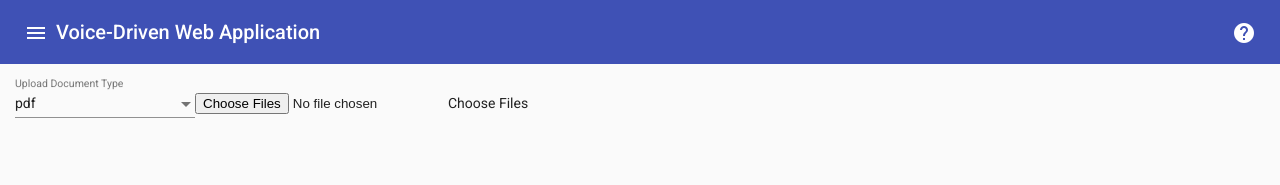
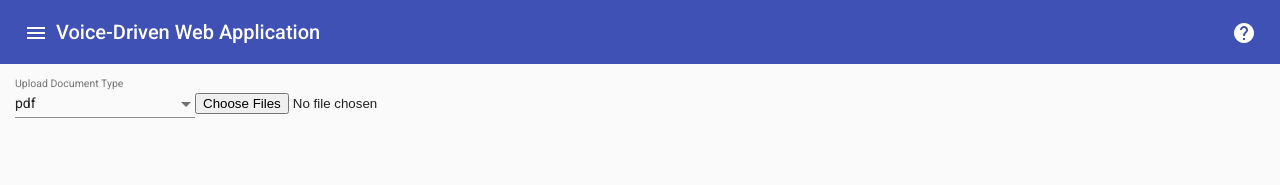
Before and after one commit to padu/voice-based-search, an Angular app: page /upload-document in a window 1280 px wide. Shown: the top 185 px of the page. Built offline with nearby package versions, Linux system fonts and the light colour scheme.

Commit message:
initial commit

```diff
--- a/src/app/shared/components/modal-help/modal-help.component.html
+++ b/src/app/shared/components/modal-help/modal-help.component.html
@@ -6,7 +6,7 @@
     Try to write a letter with your voice!
   </p>
 
-  <h3>Change the Application Theme</h3>
+  <!-- <h3>Change the Application Theme</h3>
   <p>
     Once the microphone is active, try the following voice commands:
   </p>
@@ -79,7 +79,7 @@
       <td>"Finalizar Cambio de Título"</td>
       <td>Finaliza la Estrategia para el cambio de Título</td>
     </tr>
-  </table>
+  </table> -->
 
   <h3>Search Inside Document</h3>
   <p>
--- a/src/app/upload-doc/upload-doc.component.html
+++ b/src/app/upload-doc/upload-doc.component.html
@@ -10,6 +10,5 @@
       </mat-option>
     </mat-select>
   </mat-form-field>
-  <input class="ng-hide" id="input-file-id" multiple type="file" />
-  <label for="input-file-id" class="md-button md-raised md-primary">Choose Files</label>
+  <input multiple type="file" />
 </section>
```
